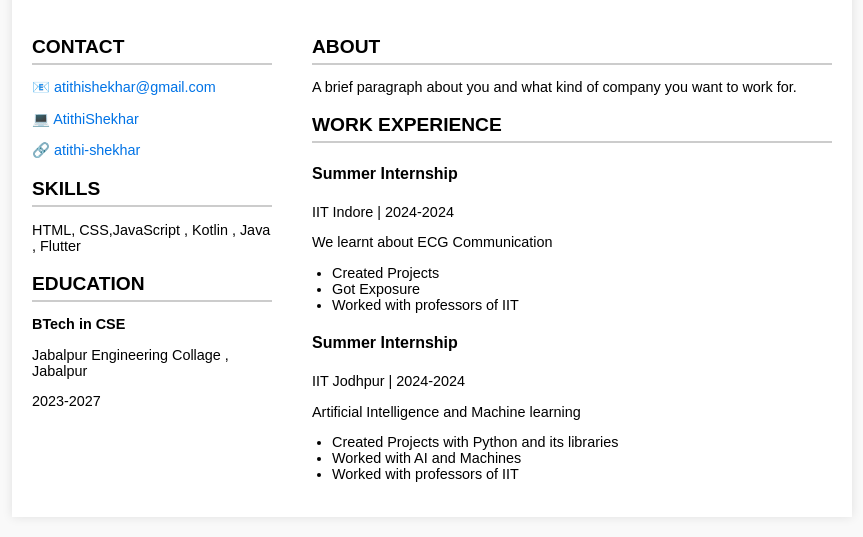
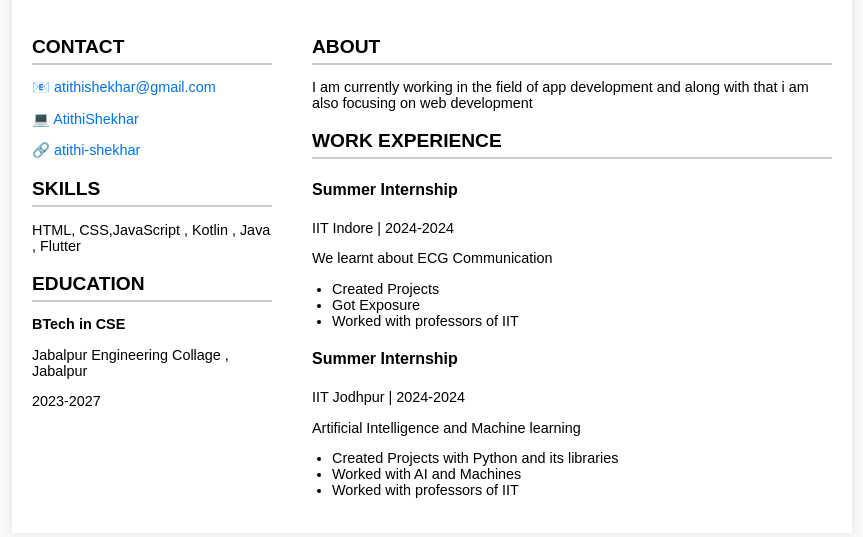
Before and after one commit to AtithiShekhar/My-Resume, a plain HTML site: page index.html in a window 1280 px wide. Shown: the part 189-726 px from the top of the page, without its empty margins (208-1071 px from the left). Drawn offline with Linux system fonts and the light colour scheme.

Commit message:
Update index.html

```diff
--- a/index.html
+++ b/index.html
@@ -41,7 +41,7 @@
             <main class="main-content">
                 <section class="about">
                     <h3>ABOUT</h3>
-                    <p>A brief paragraph about you and what kind of company you want to work for.</p>
+                    <p>I am currently working in the field of app development and along with that i am also focusing on web development </p>
                 </section>
 
                 <section class="work-experience">
```
